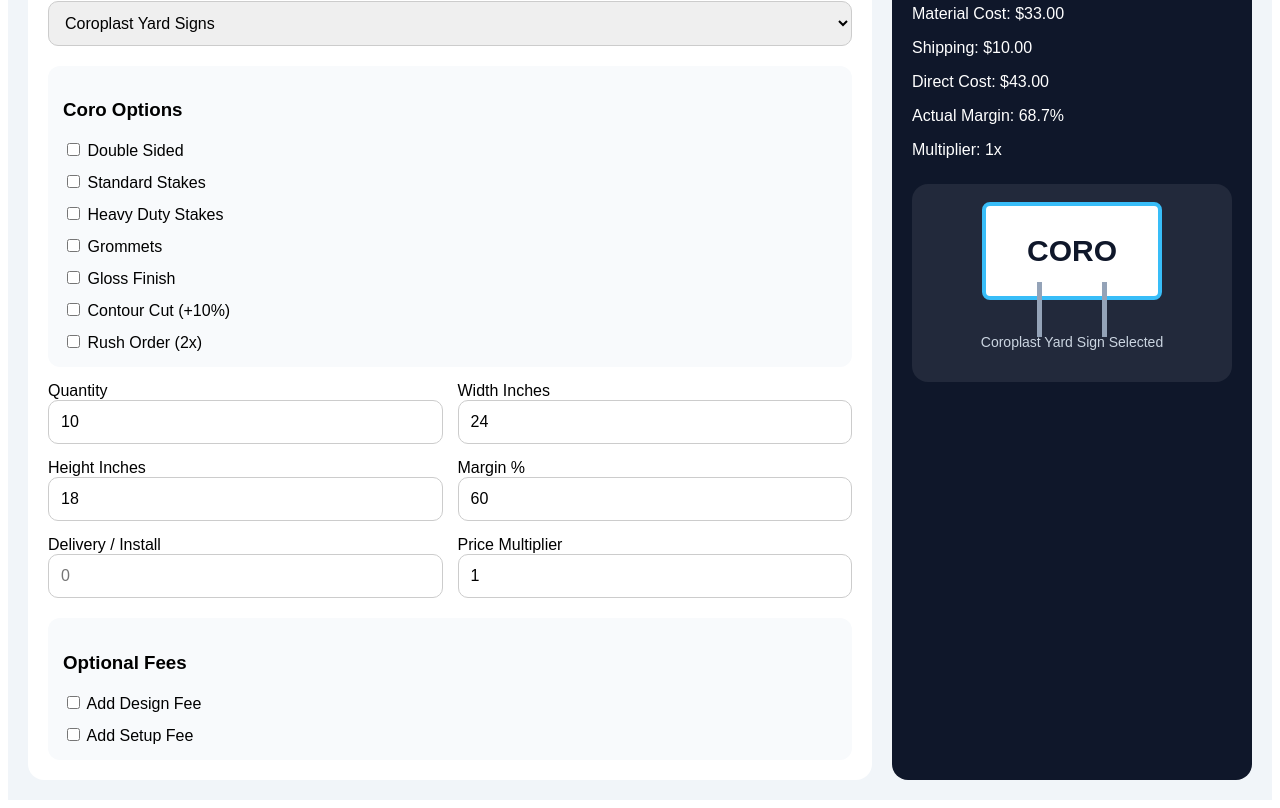
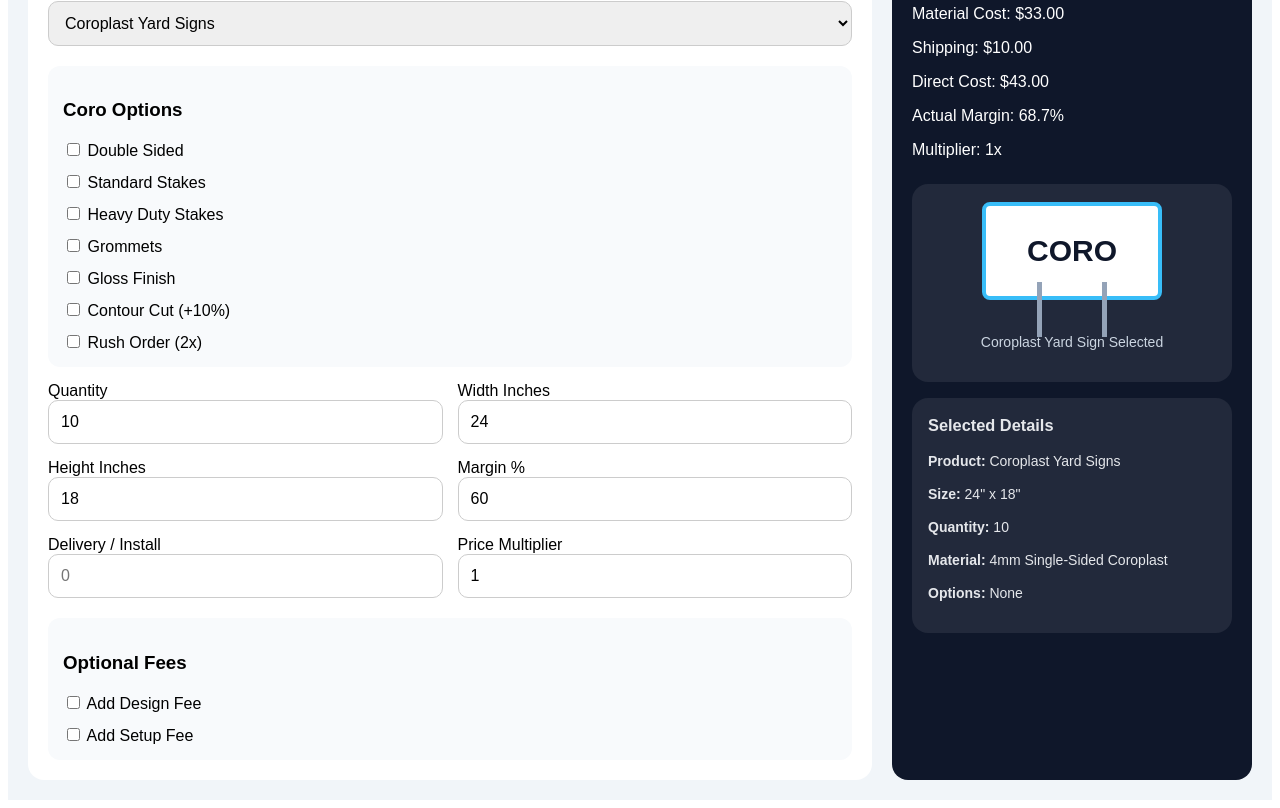
Before and after one commit to huegpx2008/hue-sign-pricing-app, a Next.js app: page / in a window 1280 px wide. Shown: the part 579-1387 px from the top of the page. Built offline with nearby package versions, Linux system fonts and the light colour scheme.

Commit message:
Update page.js

```diff
--- a/app/page.js
+++ b/app/page.js
@@ -122,6 +122,14 @@ export default function Page() {
     if (prod === "coro") setCoroDouble(double);
   }
 
+  function isPresetActive(prod, w, h, double = false) {
+    return product === prod && num(width) === w && num(height) === h && (prod !== "coro" || coroDouble === double);
+  }
+
+  function presetClass(prod, w, h, double = false) {
+    return isPresetActive(prod, w, h, double) ? "presetBtn activePreset" : "presetBtn";
+  }
+
   const calc = useMemo(() => {
     const q = Math.max(num(qty, 1), 1);
     const w = num(width);
@@ -140,7 +148,7 @@ export default function Page() {
 
     if (product === "banner") {
       const b = bannerOptions[bannerType];
-      const perimeterFt = ((w * 2 + h * 2) / 12);
+      const perimeterFt = (w * 2 + h * 2) / 12;
       const materialCost = totalSqFt * b.cost;
       let basePrice = totalSqFt * b.retail;
 
@@ -254,6 +262,39 @@ export default function Page() {
     acmType, acmSqFtPrice, acmContour, roundedCorners
   ]);
 
+  const selectedDetails = {
+    product,
+    productName: products[product],
+    size: `${num(width)}" x ${num(height)}"`,
+    qty: num(qty, 1),
+    material:
+      product === "banner"
+        ? bannerOptions[bannerType].name
+        : product === "acm"
+        ? acmOptions[acmType].name
+        : coroDouble
+        ? "4mm Double-Sided Coroplast"
+        : "4mm Single-Sided Coroplast",
+    options: [
+      product === "coro" && stakes ? "Standard Stakes" : null,
+      product === "coro" && heavyStakes ? "Heavy Duty Stakes" : null,
+      product === "coro" && grommets ? "Grommets" : null,
+      product === "coro" && gloss ? "Gloss Finish" : null,
+      product === "coro" && coroContour ? "Contour Cut" : null,
+      product === "coro" && coroRush ? "Rush Order" : null,
+      product === "banner" && polePocket ? "Pole Pocket" : null,
+      product === "banner" && rope ? "Rope" : null,
+      product === "banner" && windSlits ? "Wind Slits" : null,
+      product === "banner" && bannerRush ? "Rush Order" : null,
+      product === "acm" && acmContour ? "Contour Cut" : null,
+      product === "acm" && roundedCorners ? "Rounded Corners" : null,
+      useDesignFee ? `Design Fee: ${money(num(designFee))}` : null,
+      useSetupFee ? `Setup Fee: ${money(num(setupFee))}` : null,
+      num(delivery) > 0 ? `Delivery/Install: ${money(num(delivery))}` : null,
+      num(multiplier, 1) !== 1 ? `Multiplier: ${num(multiplier, 1)}x` : null,
+    ].filter(Boolean),
+  };
+
   return (
     <main style={{ fontFamily: "Arial", background: "#f1f5f9", minHeight: "100vh", padding: 20 }}>
       <style>{`
@@ -283,12 +324,20 @@ export default function Page() {
           margin-bottom: 20px;
         }
 
-        button {
+        .presetBtn {
           padding: 8px 10px;
           border-radius: 8px;
           border: 1px solid #ccc;
           background: white;
           font-size: 14px;
+        }
+
+        .activePreset {
+          background: #0f172a;
+          color: white;
+          border-color: #38bdf8;
+          box-shadow: 0 0 0 2px #38bdf8;
+          font-weight: 700;
         }
 
         input, select {
@@ -319,7 +368,7 @@ export default function Page() {
             grid-template-columns: 1fr 1fr;
           }
 
-          button {
+          .presetBtn {
             width: 100%;
             font-size: 15px;
             padding: 10px;
@@ -340,31 +389,31 @@ export default function Page() {
 
           <h3>Coro Yard Signs</h3>
           <div className="buttonGrid">
-            <button onClick={() => preset("coro", 24, 18, false)}>18x24 Single</button>
-            <button onClick={() => preset("coro", 24, 18, true)}>18x24 Double</button>
-            <button onClick={() => preset("coro", 18, 12, false)}>12x18 Single</button>
-            <button onClick={() => preset("coro", 18, 12, true)}>12x18 Double</button>
+            <button className={presetClass("coro", 24, 18, false)} onClick={() => preset("coro", 24, 18, false)}>18x24 Single</button>
+            <button className={presetClass("coro", 24, 18, true)} onClick={() => preset("coro", 24, 18, true)}>18x24 Double</button>
+            <button className={presetClass("coro", 18, 12, false)} onClick={() => preset("coro", 18, 12, false)}>12x18 Single</button>
+            <button className={presetClass("coro", 18, 12, true)} onClick={() => preset("coro", 18, 12, true)}>12x18 Double</button>
           </div>
 
           <h3>Banners</h3>
           <div className="buttonGrid">
-            <button onClick={() => preset("banner", 36, 24)}>24x36</button>
-            <button onClick={() => preset("banner", 60, 36)}>36x60</button>
-            <button onClick={() => preset("banner", 72, 36)}>36x72</button>
-            <button onClick={() => preset("banner", 96, 36)}>36x96</button>
-            <button onClick={() => preset("banner", 96, 48)}>48x96</button>
+            <button className={presetClass("banner", 36, 24)} onClick={() => preset("banner", 36, 24)}>24x36</button>
+            <button className={presetClass("banner", 60, 36)} onClick={() => preset("banner", 60, 36)}>36x60</button>
+            <button className={presetClass("banner", 72, 36)} onClick={() => preset("banner", 72, 36)}>36x72</button>
+            <button className={presetClass("banner", 96, 36)} onClick={() => preset("banner", 96, 36)}>36x96</button>
+            <button className={presetClass("banner", 96, 48)} onClick={() => preset("banner", 96, 48)}>48x96</button>
           </div>
 
           <h3>ACM / Maxmetal</h3>
           <div className="buttonGrid">
-            <button onClick={() => preset("acm", 24, 18)}>18x24</button>
-            <button onClick={() => preset("acm", 24, 36)}>24x36</button>
-            <button onClick={() => preset("acm", 24, 48)}>24x48</button>
-            <button onClick={() => preset("acm", 32, 48)}>32x48</button>
-            <button onClick={() => preset("acm", 36, 48)}>36x48</button>
-            <button onClick={() => preset("acm", 48, 48)}>48x48</button>
-            <button onClick={() => preset("acm", 24, 96)}>24x96</button>
-            <button onClick={() => preset("acm", 48, 96)}>48x96</button>
+            <button className={presetClass("acm", 24, 18)} onClick={() => preset("acm", 24, 18)}>18x24</button>
+            <button className={presetClass("acm", 24, 36)} onClick={() => preset("acm", 24, 36)}>24x36</button>
+            <button className={presetClass("acm", 24, 48)} onClick={() => preset("acm", 24, 48)}>24x48</button>
+            <button className={presetClass("acm", 32, 48)} onClick={() => preset("acm", 32, 48)}>32x48</button>
+            <button className={presetClass("acm", 36, 48)} onClick={() => preset("acm", 36, 48)}>36x48</button>
+            <button className={presetClass("acm", 48, 48)} onClick={() => preset("acm", 48, 48)}>48x48</button>
+            <button className={presetClass("acm", 24, 96)} onClick={() => preset("acm", 24, 96)}>24x96</button>
+            <button className={presetClass("acm", 48, 96)} onClick={() => preset("acm", 48, 96)}>48x96</button>
           </div>
 
           <h2>Quote Details</h2>
@@ -454,6 +503,7 @@ export default function Page() {
           <p>Multiplier: {num(multiplier, 1)}x</p>
 
           <ProductVisual product={product} />
+          <SelectedDetails details={selectedDetails} />
         </aside>
       </div>
     </main>
@@ -485,6 +535,19 @@ function Box({ title, children }) {
     <div style={{ marginTop: 20, padding: 15, background: "#f8fafc", borderRadius: 12 }}>
       <h3>{title}</h3>
       {children}
+    </div>
+  );
+}
+
+function SelectedDetails({ details }) {
+  return (
+    <div style={detailsBox}>
+      <h3 style={{ marginTop: 0 }}>Selected Details</h3>
+      <p><strong>Product:</strong> {details.productName}</p>
+      <p><strong>Size:</strong> {details.size}</p>
+      <p><strong>Quantity:</strong> {details.qty}</p>
+      <p><strong>Material:</strong> {details.material}</p>
+      <p><strong>Options:</strong> {details.options.length ? details.options.join(", ") : "None"}</p>
     </div>
   );
 }
@@ -528,6 +591,16 @@ const visualBox = {
   textAlign: "center",
 };
 
+const detailsBox = {
+  marginTop: 16,
+  padding: 16,
+  borderRadius: 16,
+  background: "rgba(255,255,255,0.08)",
+  color: "#e5e7eb",
+  fontSize: 14,
+  lineHeight: 1.35,
+};
+
 const visualLabel = { marginTop: 12, fontSize: 14, color: "#cbd5e1" };
 const coroSign = { display: "inline-block", position: "relative", height: 120, width: 180 };
 
```
